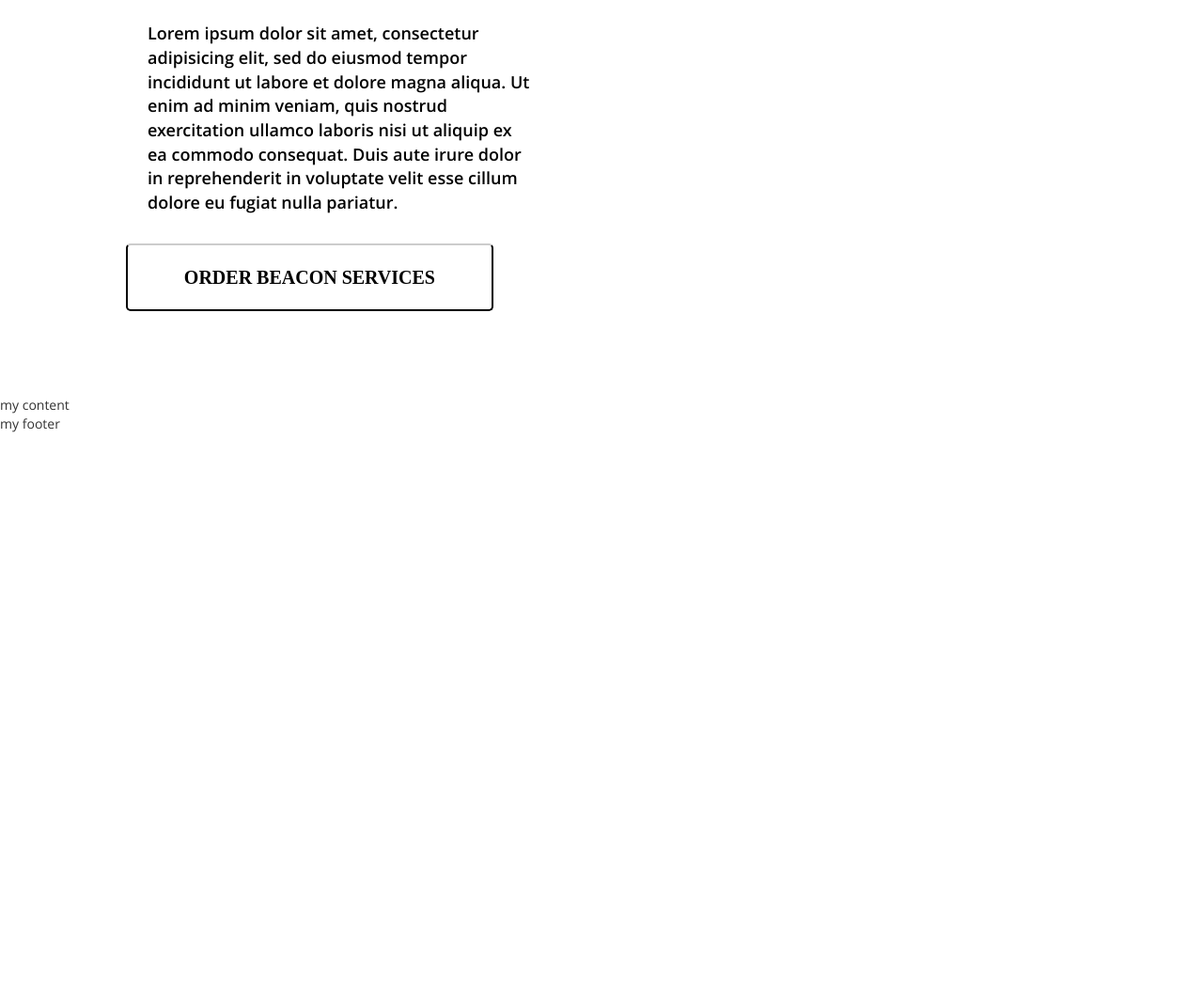
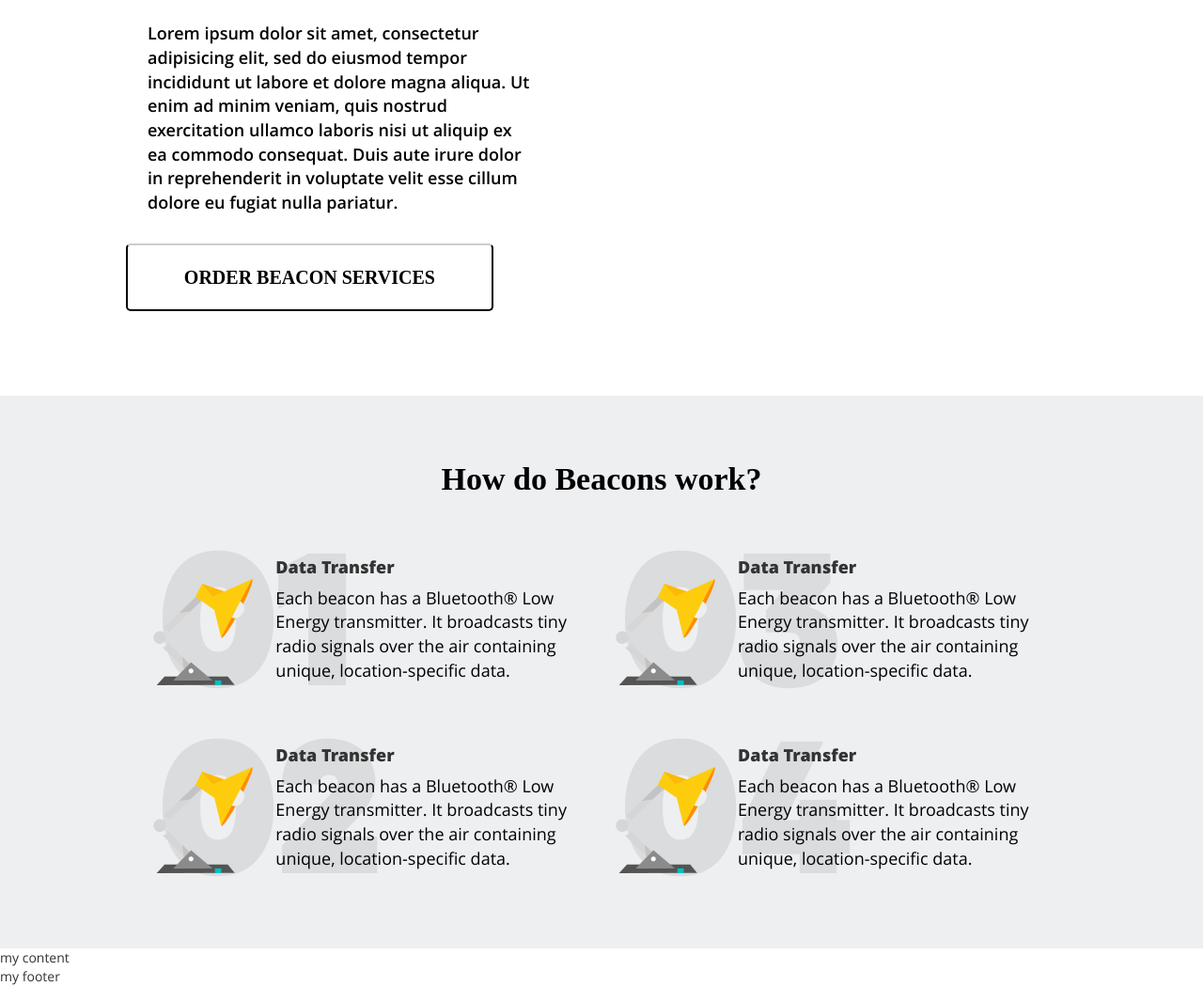
Before and after one commit to Volizik/lending_Bikony, a website: page index.html in a window 1280 px wide. Shown: the part 881-1930 px from the top of the page at 94% size. Before the commit the page ends 1342 px from the top, so only its background shows below. Drawn offline with Linux system fonts and the light colour scheme; files that its build step writes are made by us from their sources; files whose address does not match are found by name; a web font is replaced by a local one.

Commit message:
add how-its-work

```diff
--- a/app/sass/base/_base.scss
+++ b/app/sass/base/_base.scss
@@ -11,6 +11,12 @@ body{
     vertical-align: baseline;
     font-family: 'Open Sans', sans-serif;
 }
+h2 {
+    color: #000;
+    font-family: 'Montserrat';
+    font-weight: 800;
+    font-size: 34px;
+}
 
 a {
     text-decoration: none;
@@ -23,7 +29,7 @@ a {
 p {
     font-family:'Open Sans';
     font-size: 18px;
-    color: #fff;
+    color: #000;
 }
 
 input{
--- /dev/null
+++ b/app/sass/content/_how-its-work.scss
@@ -0,0 +1,36 @@
+.how-its-work {
+  background-color: #edeff1;
+  text-align: center;
+  padding: 50px 0;
+  h2 {
+    margin-bottom: 30px;
+  }
+  &__block {
+    background-size: 30%;
+    text-align: left;
+    height: 200px;
+    padding-top: 15px;
+    h3 {
+      padding-left: 130px;
+      font-family: 'Open Sans';
+      font-size: 18px;
+      font-weight: 800;
+    }
+    p {
+      padding-left: 130px;
+    }
+    &__1 {
+      background: url(../img/how-work1.png) no-repeat center left;
+    }
+    &__2 {
+      background: url(../img/how-work2.png) no-repeat center left;
+    }
+    &__3 {
+      background: url(../img/how-work3.png) no-repeat center left;
+    }
+    &__4 {
+      background: url(../img/how-work4.png) no-repeat center left;
+    }
+
+  }
+}
--- a/app/sass/content/_section2.scss
+++ b/app/sass/content/_section2.scss
@@ -1,12 +1,6 @@
 .section2 {
   margin: 80px 0;
   &__text {
-    h2 {
-      color: #000;
-      font-family: 'Montserrat';
-      font-weight: 800;
-      font-size: 34px;
-    }
     p {
       display: block;
       width: 80%;
--- a/app/sass/content/_style.scss
+++ b/app/sass/content/_style.scss
@@ -1,2 +1,3 @@
 @import "_index";
-@import "section2";
+@import "_section2";
+@import "_how-its-work";
--- a/app/sass/header/_head.scss
+++ b/app/sass/header/_head.scss
@@ -34,6 +34,7 @@
     }
     p {
       margin: 20px 0;
+      color: #fff;
     }
     a {
       display: inline-block;
--- a/index.html
+++ b/index.html
@@ -84,6 +84,40 @@
 </div>
 <!-- end section2.html-->
 
+<!-- start how-its-work.html-->
+<div class="how-its-work container-fluid">
+    <div class="container">
+        <div class="row">
+            <h2>How do Beacons work?</h2>
+            <div class="col-md-5 col-md-offset-1">
+                <div class="how-its-work__block how-its-work__block__1">
+                    <h3>Data Transfer</h3>
+                    <p>Each beacon has a Bluetooth® Low Energy transmitter. It broadcasts tiny radio signals over the air containing unique, location-specific data.
+                    </p>
+                </div>
+                <div class="how-its-work__block how-its-work__block__2">
+                    <h3>Data Transfer</h3>
+                    <p>Each beacon has a Bluetooth® Low Energy transmitter. It broadcasts tiny radio signals over the air containing unique, location-specific data.
+                    </p>
+                </div>
+            </div>
+            <div class="col-md-5">
+                <div class="how-its-work__block how-its-work__block__3">
+                    <h3>Data Transfer</h3>
+                    <p>Each beacon has a Bluetooth® Low Energy transmitter. It broadcasts tiny radio signals over the air containing unique, location-specific data.
+                    </p>
+                </div>
+                <div class="how-its-work__block how-its-work__block__4">
+                    <h3>Data Transfer</h3>
+                    <p>Each beacon has a Bluetooth® Low Energy transmitter. It broadcasts tiny radio signals over the air containing unique, location-specific data.
+                    </p>
+                </div>
+            </div>
+        </div>
+    </div>
+</div>
+<!-- end how-its-work.html-->
+
 <!-- start content.html-->
 
 <!-- @@block  =  content-->
```
Also changed, not shown: app/html/how-its-work.html (added, +31 -0 lines), app/html/pages/index.html (+2 -0 lines), css/styles.min.css.
